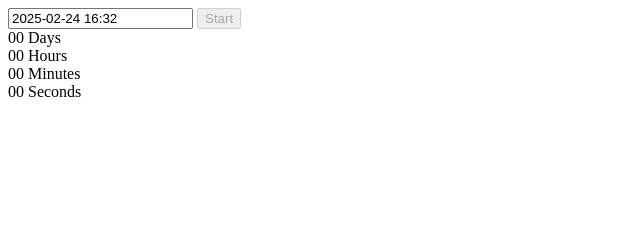
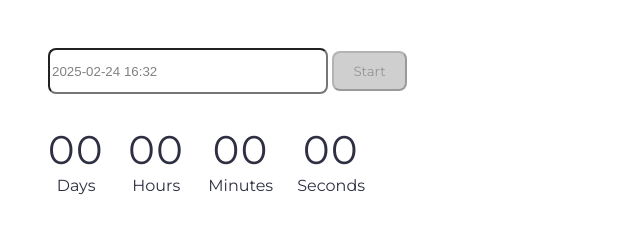
Before and after one commit to MariiaHurieva13/goit-js-hw-10, a plain HTML site: page 1-timer.html in a window 1280 px wide. Shown: the whole page, without its empty margins (0-640 px from the left). Drawn offline with Linux system fonts and the light colour scheme.

Commit message:
Deploying to gh-pages from @ MariiaHurieva13/goit-js-hw-10@4e8e061da92182490bca4413c4088c757549764e 🚀

```diff
--- a/1-timer.html
+++ b/1-timer.html
@@ -2,28 +2,24 @@
 <html lang="en">
   <head>
     <meta charset="UTF-8" />
-    <meta http-equiv="X-UA-Compatible" content="IE=edge" />
+
     <meta name="viewport" content="width=device-width, initial-scale=1.0" />
-    <title>Timer</title>
-    <link rel="preconnect" href="https://fonts.googleapis.com" />
-    <link rel="preconnect" href="https://fonts.gstatic.com" crossorigin />
-    <link
-      href="https://fonts.googleapis.com/css2?family=Karla:wght@200..800&family=Montserrat:ital,wght@0,100..900;1,100..900&family=Roboto&display=swap"
-      rel="stylesheet"
-    />
-    <link rel="stylesheet" href="./css/1-timer.css" />
+    <link rel="preconnect" href="https://fonts.googleapis.com">
+<link rel="preconnect" href="https://fonts.gstatic.com" crossorigin>
+<link href="https://fonts.googleapis.com/css2?family=Montserrat:ital,wght@0,100..900;1,100..900&display=swap" rel="stylesheet">
+    <title>goit-js-hw-10</title>
     <script type="module" crossorigin src="/goit-js-hw-10/1-timer.js"></script>
     <link rel="modulepreload" crossorigin href="/goit-js-hw-10/assets/modulepreload-polyfill-B5Qt9EMX.js">
     <link rel="modulepreload" crossorigin href="/goit-js-hw-10/assets/vendor-A92OCY9B.js">
     <link rel="stylesheet" crossorigin href="/goit-js-hw-10/assets/vendor-CUZofXIC.css">
+    <link rel="stylesheet" crossorigin href="/goit-js-hw-10/assets/styles-BRIGcDWm.css">
   </head>
   <body>
+
     <main>
-      <div class="container">
-        <div class="controls">
+
       <input type="text" id="datetime-picker" />
-          <button type="button" data-start disabled>Start</button>
-        </div>
+<button type="button" class="start-btn" data-start>Start</button>
 
 <div class="timer">
   <div class="field">
@@ -43,7 +39,9 @@
     <span class="label">Seconds</span>
   </div>
 </div>
-      </div>
+
+
+
     </main>
 
   </body>
```
Also changed, not shown: 1-timer.js (+1 -1 lines), index.html (+1 -1 lines), assets/styles-BRIGcDWm.css (renamed from assets/index-BRIGcDWm.css), 1 other file. Lines whose indentation alone changed are shown as unchanged.
